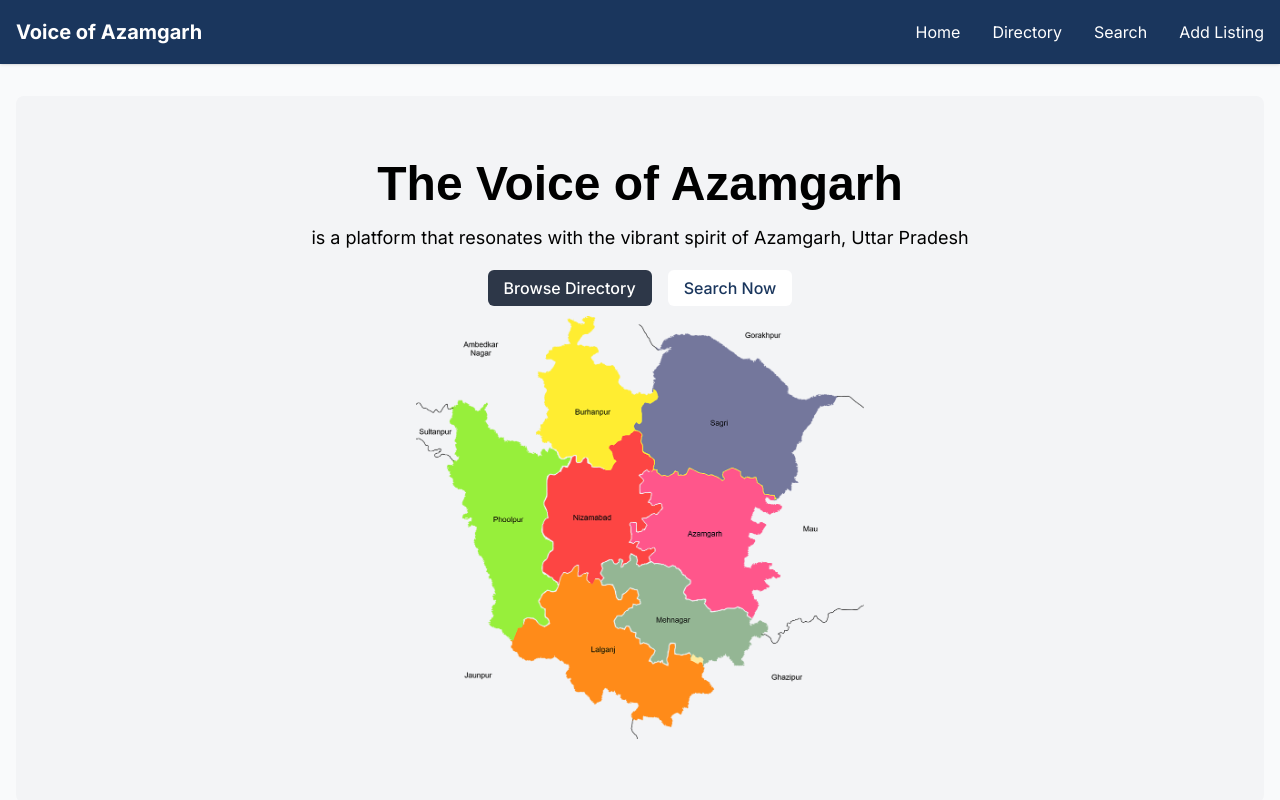
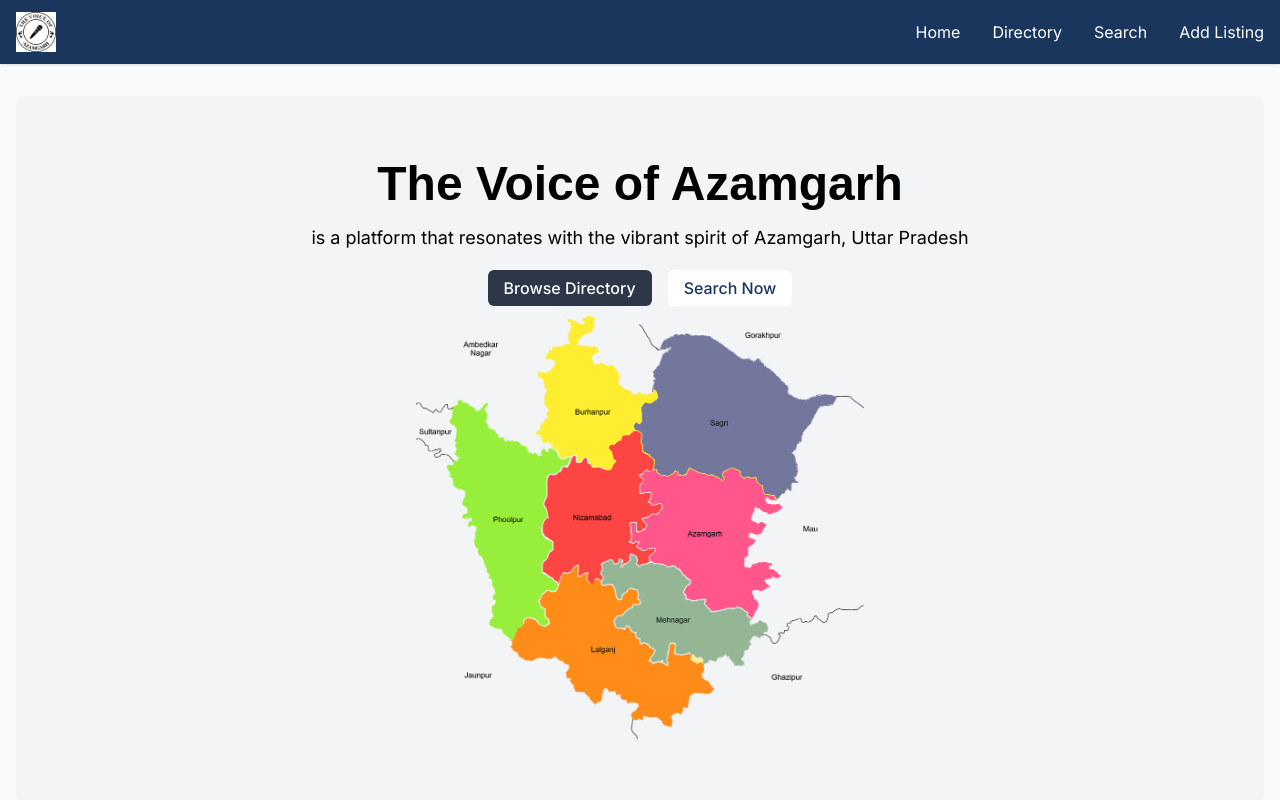
Before and after one commit to raviraj0922/directory-project, a React (Vite) app in the folder frontend/: page / in a window 1280 px wide. Shown: the top 800 px of the page. Built offline with nearby package versions, Linux system fonts and the light colour scheme.

Commit message:
directory project

```diff
--- a/frontend/src/components/Navbar.jsx
+++ b/frontend/src/components/Navbar.jsx
@@ -1,6 +1,7 @@
 import { Link } from 'react-router-dom';
 import { useState } from 'react';
 import { FaBars, FaTimes } from 'react-icons/fa';
+import logo from '../images/logo.png';
 
 const Navbar = () => {
   const [isOpen, setIsOpen] = useState(false);
@@ -14,7 +15,7 @@
       <div className="container mx-auto px-4">
         <div className="flex justify-between items-center h-16">
           <Link to="/" className="text-xl font-bold">
-            Voice of Azamgarh
+          <img src={logo} alt="Azamgarh Map" className="w-10 h-10" />
           </Link>
 
           {/* Desktop Menu */}
```
Also changed, not shown: frontend/src/images/logo.png (added).
